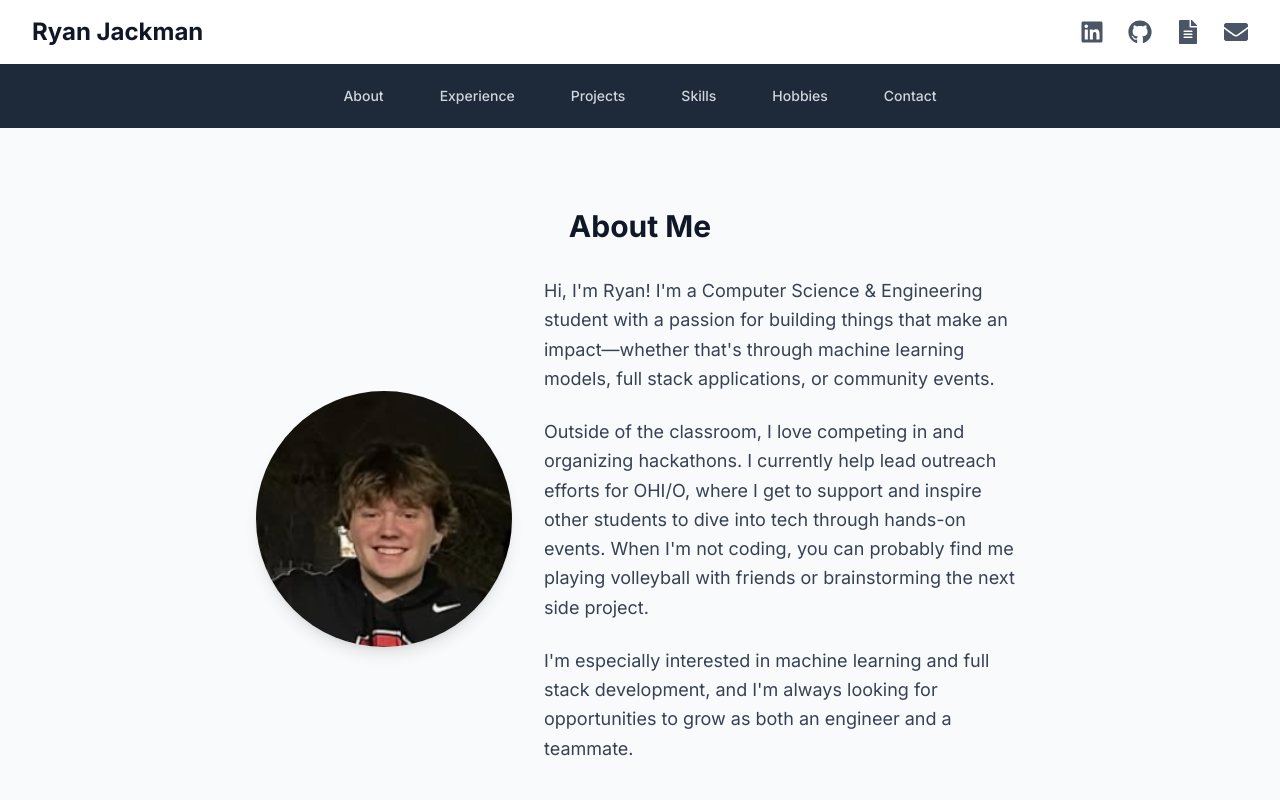
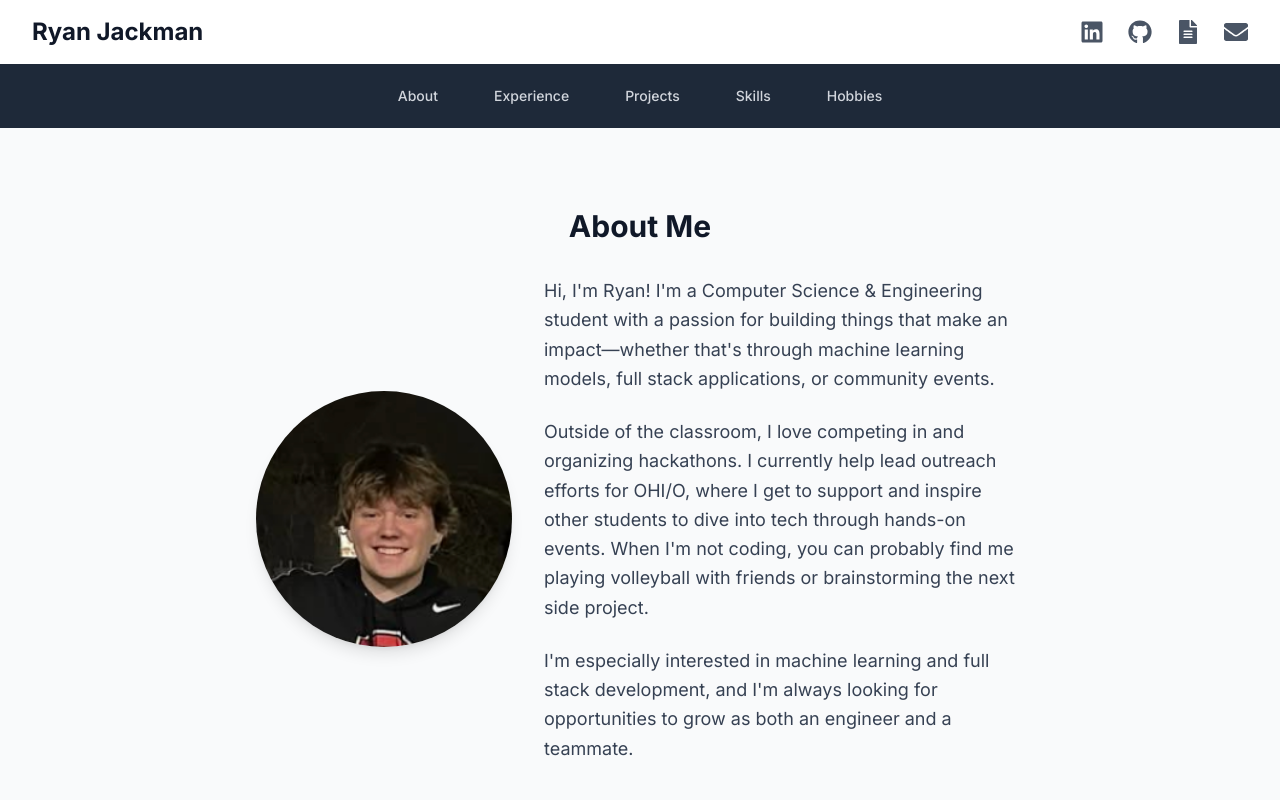
Before and after one commit to ryguy3305/portfolioWebsite, a Next.js app: page / in a window 1280 px wide. Shown: the top 800 px of the page. Built offline with nearby package versions, Linux system fonts and the light colour scheme.

Commit message:
no more contact

```diff
--- a/src/components/Footer.tsx
+++ b/src/components/Footer.tsx
@@ -4,7 +4,7 @@ const Footer = () => {
   const currentYear = new Date().getFullYear();
 
   return (
-    <footer className="bg-gray-800 text-gray-300">
+    <footer id="contact" className="bg-gray-800 text-gray-300">
       <div className="max-w-7xl mx-auto px-4 sm:px-6 lg:px-8 py-8">
         <div className="flex flex-col md:flex-row justify-between items-center">
           <div className="text-center md:text-left mb-4 md:mb-0">
--- a/src/components/Navbar.tsx
+++ b/src/components/Navbar.tsx
@@ -34,12 +34,7 @@ const Navbar = () => {
             >
               Hobbies
             </a>
-            <a
-              href="#contact"
-              className="text-gray-300 hover:text-white px-3 py-2 rounded-md text-sm font-medium"
-            >
-              Contact
-            </a>
+
           </div>
         </div>
       </div>
```
